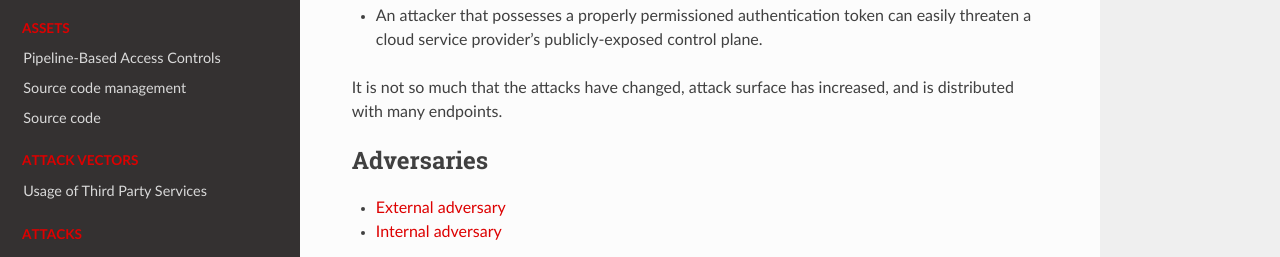
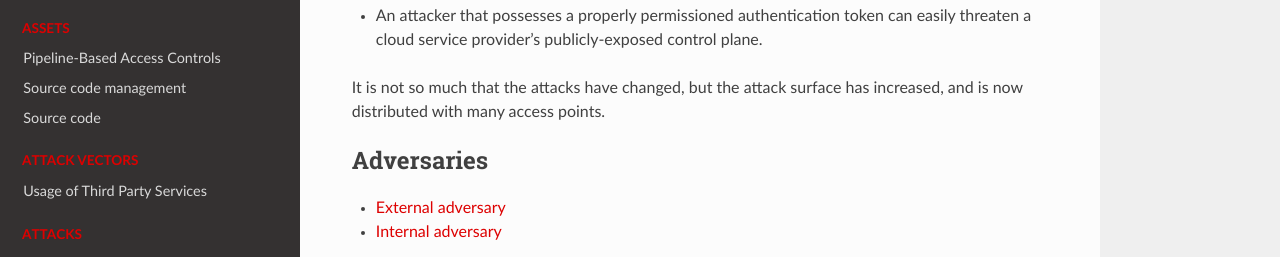
Before and after one commit to tymyrddin/green-cicd, a Sphinx documentation site: the page built from source/index.rst, in a window 1280 px wide and 1278 px high. Shown: the part 348-605 px from the top of the window. Built offline with Sphinx 7.4.7 and the Read the Docs theme 2.0.0, drawn with Linux system fonts in a browser that asks for light colours.

Commit message:
Get going with it!

```diff
--- a/source/index.rst
+++ b/source/index.rst
@@ -11,7 +11,7 @@ CI/CD threat model
 - Entry points and trust boundaries are not recognised, like publicly-exposed management planes, APIs and services.
 - An attacker that possesses a properly permissioned authentication token can easily threaten a cloud service provider’s publicly-exposed control plane.
 
-It is not so much that the attacks have changed, attack surface has increased, and is distributed with many endpoints.
+It is not so much that the attacks have changed, but the attack surface has increased, and is now distributed with many access points.
 
 .. toctree::
    :glob:
```
